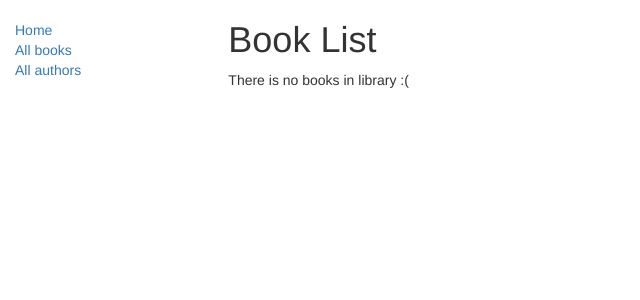
After one commit to AndreyGTHB/LocalLibrary, a Django app: page /catalog/books/ in a window 1280 px wide. The commit adds this page. Shown: the top 300 px of the page, without its empty margins (0-640 px from the left). Run offline with Django 3.2, Linux system fonts and the light colour scheme; data that the repository does not hold is empty; some libraries are stand-ins or nearby versions.

Commit message:
Book list and book detail pages added

```diff
--- a/catalog/models.py
+++ b/catalog/models.py
@@ -57,6 +57,9 @@ class BookInstance(models.Model):
         """
         return '%s (%s)' % (self.id, self.book.title)
 
+    def get_status_display(self):
+        return dict(self.LOAN_STATUS)[self.status]
+
 
 class Author(models.Model):
     """
--- a/catalog/templates/basic.html
+++ b/catalog/templates/basic.html
@@ -10,7 +10,7 @@
 
     {% load static %}
     <link rel="stylesheet" href="{% static "css/styles.css" %}">
-    {% block title %} <title>LocalLibrary</title> {% endblock %}
+    <title>{% block title %}LocalLibrary{% endblock %}</title>
 </head>
 <body>
     <div class="container-fluid">
@@ -20,7 +20,7 @@
                 {% block sidebar %}
                     <ul class="sidebar-nav">
                         <li><a href="{% url 'index' %}">Home</a></li>
-                        <li><a href="">All books</a></li>
+                        <li><a href="{% url 'books' %}">All books</a></li>
                         <li><a href="">All authors</a></li>
                     </ul>
                 {% endblock %}
--- /dev/null
+++ b/catalog/templates/books/book_list.html
@@ -0,0 +1,20 @@
+{% extends 'basic.html' %}
+
+
+{% block title %} Books {% endblock %}
+
+{% block content %}
+    <h1>Book List</h1>
+
+    {% if book_list %}
+        <ul>
+            {% for book in book_list %}
+                <li>
+                    <a href="{{ book.get_absolute_url }}">{{ book.title }}</a> ({{ book.author }})
+                </li>
+            {% endfor %}
+        </ul>
+    {% else %}
+        <p>There is no books in library :(</p>
+    {% endif %}
+{% endblock %}
--- a/catalog/urls.py
+++ b/catalog/urls.py
@@ -3,5 +3,7 @@ from . import views
 
 
 urlpatterns = [
-    path('', views.index, name='index')
+    path('', views.index, name='index'),
+    path('books/', views.BookListView.as_view(), name='books'),
+    path('books/<pk>', views.BookDetailView.as_view(), name='book-detail')
 ]
--- a/catalog/views.py
+++ b/catalog/views.py
@@ -1,5 +1,19 @@
 from django.shortcuts import render
+from django.views.generic import ListView, DetailView
 from .models import *
+
+
+class BookListView(ListView):
+    model = Book
+
+    context_object_name = 'book_list'
+    template_name = 'books/book_list.html'
+
+class BookDetailView(DetailView):
+    model = Book
+
+    context_object_name = 'book'
+    template_name = 'books/book_detail.html'
 
 
 def index(request):
@@ -15,9 +29,3 @@ def index(request):
         context={'num_books': num_books, 'num_instances': num_instances, 'num_instances_available': num_instances_available, 'num_authors': num_authors}
     )
     return response
-
-
-def book_list(request):
-    books = BookInstance.objects
-    num_books = books.count()
-    num_instances = BookInstance.objects.count()
```
Also changed, not shown: catalog/templates/books/book_detail.html (added, +31 -0 lines).
